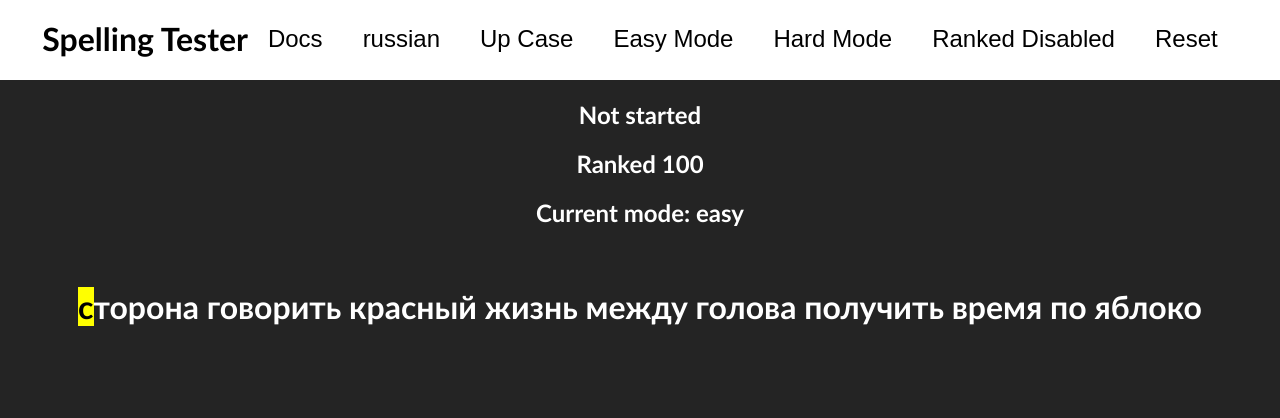
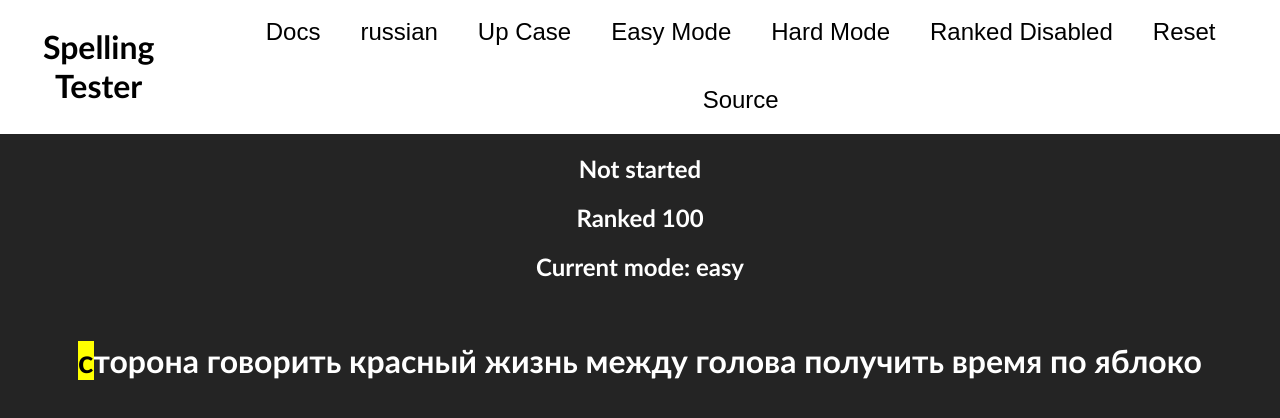
Before and after one commit to kybex11/TypingTester, a Vue app in the folder TypingTester/: page / in a window 1280 px wide. Shown: the top 418 px of the page. Built offline with nearby package versions, Linux system fonts and the light colour scheme.

Commit message:
fixed shift error

```diff
--- a/TypingTester/src/App.vue
+++ b/TypingTester/src/App.vue
@@ -12,6 +12,7 @@
           <button @click="setMode('hard')" v-if="hard_mode_button_visiblity">Hard Mode</button>
           <button @click="enable()">{{ rankedText }}</button>
           <button @click="resetText()">Reset</button>
+          <button @click="source()">Source</button>
         </div>
       </div>
       <div class="container" v-if="score > 0">
@@ -68,6 +69,9 @@ export default {
     this.generatedSpecificText = this.generateText();
   },
   methods: {
+    source() {
+      window.location.href = 'https://github.com/kybex11/TypingTester';
+    },
     changeLang() {
       if (this.language == 'russian') {
         this.language = 'english'
@@ -77,7 +81,7 @@ export default {
         this.language = 'russian'
         this.hard_mode_button_visiblity = true
       }
-    }, // fix shift is symbol.
+    },
     enable() {
       this.rankedText = 'Ranked Enabled'
       this.enabled = !this.enabled
@@ -123,6 +127,10 @@ export default {
       this.status = 'Not started'
     },
     keydownHandle(e) {
+      if (e.shiftKey) {
+        e.preventDefault();
+        return;
+      }
       if (e.shiftKey && e.key === 'Enter') {
         e.preventDefault();
         this.resetText();
```
